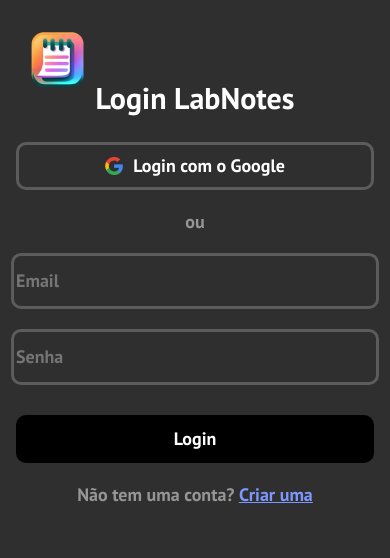
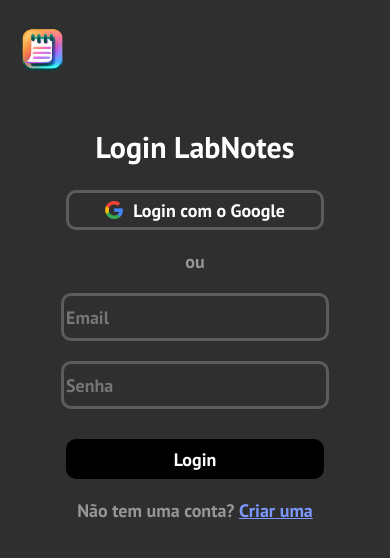
Before and after one commit to Diulianne/SAP010-notes, a React (Vite) app: page /login in a window 390 px wide. Shown: the top 558 px of the page. Built offline with nearby package versions, Linux system fonts and the light colour scheme.

Commit message:
fiz a responsividade da pag de cadastro e login

```diff
--- a/src/pages/login/login.css
+++ b/src/pages/login/login.css
@@ -1,5 +1,4 @@
 @import url('https://fonts.googleapis.com/css2?family=PT+Sans:wght@700&display=swap');
-
 
 body,
 .title,
@@ -19,7 +18,7 @@ body {
 
 .login-container {
     text-align: center;
-    margin-top: 20%;
+    margin-top: 15vh;
 }
 
 .logo {
@@ -104,3 +103,27 @@ span {
 .error-message {
     color: crimson;
 }
+
+@media (max-width: 480px) {
+    .login-container {
+        margin-top: 15vh;
+    }
+
+    .logo {
+        width: 65px;
+        height: 61px;
+        margin-left: 10px;
+    }
+
+    .google-button, .login-button, input {
+        width: 258px;
+        height: 40px;
+    }
+}
+
+@media (min-width: 1200px) {
+    .login-container {
+        margin-top: 20vh;
+    }
+
+}
```
